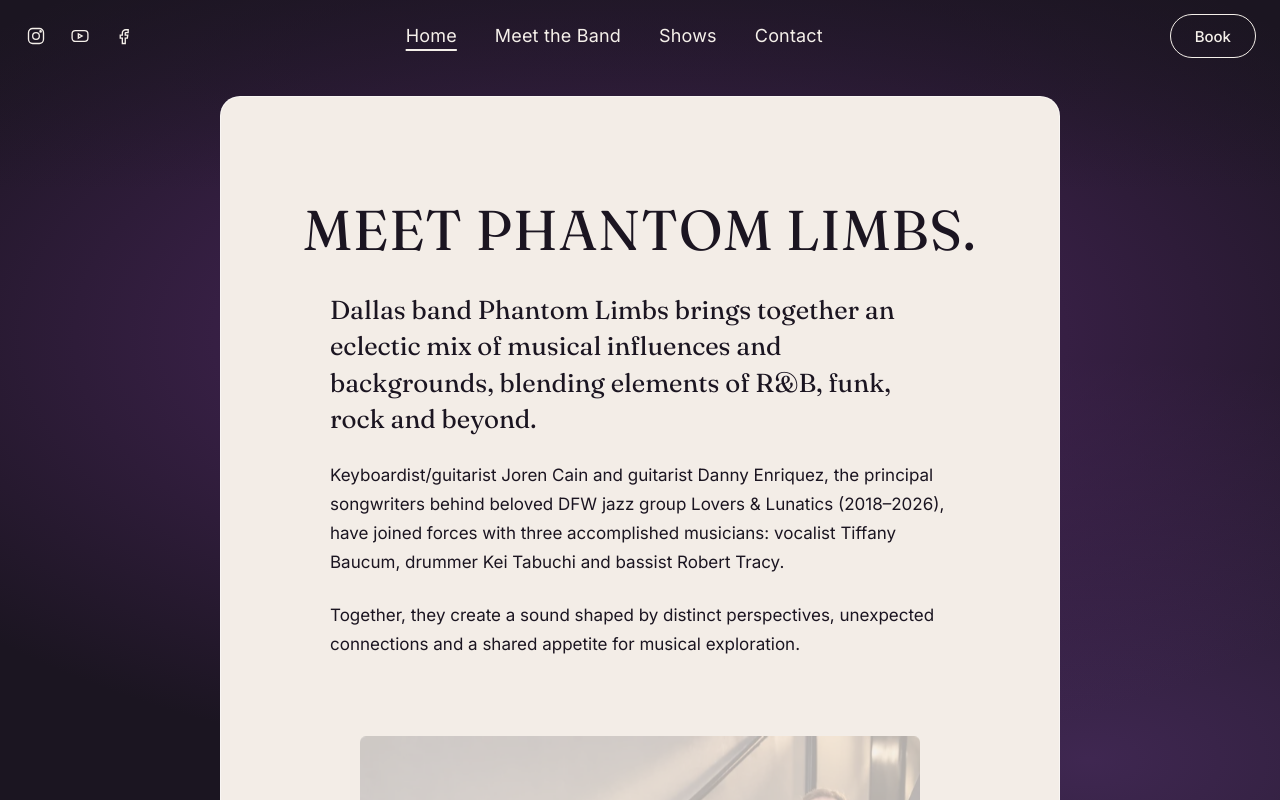
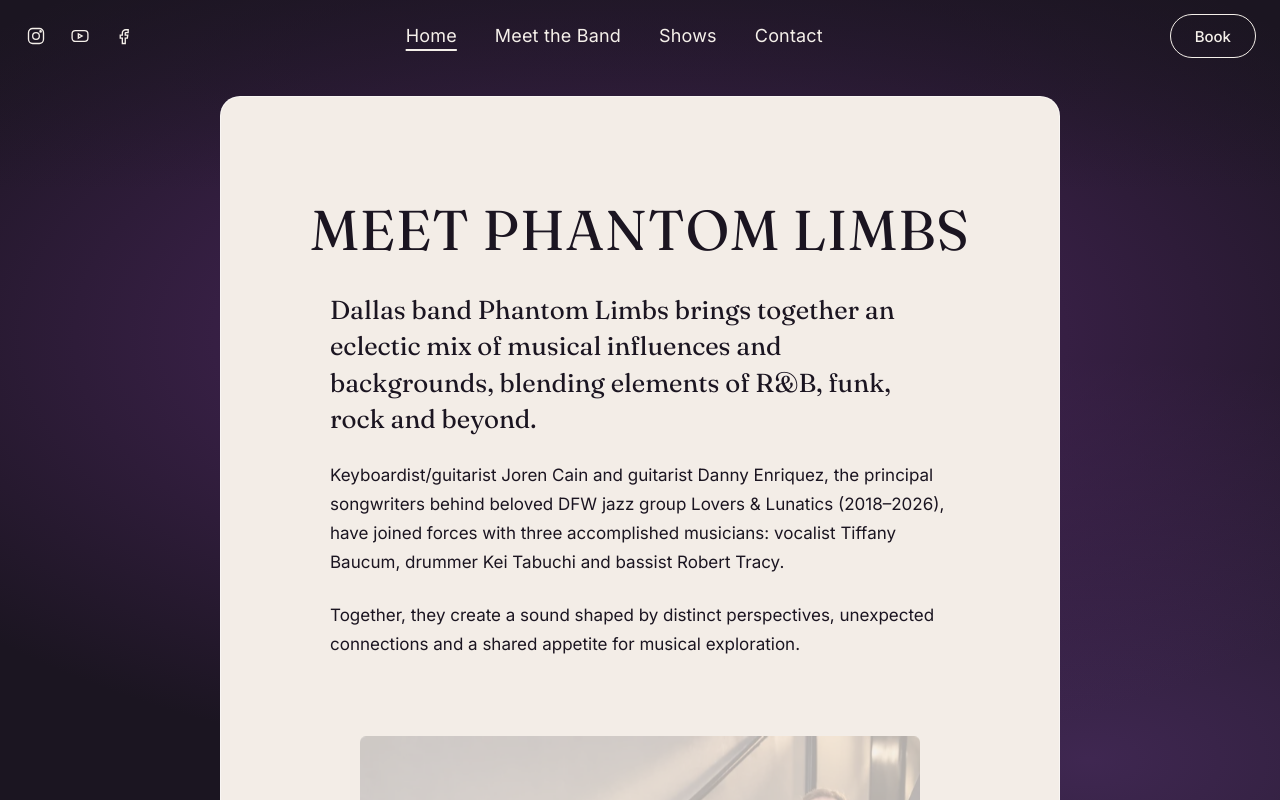
Before and after one commit to Cazador0/phantom-limbs, a plain HTML site: page index.html in a window 1280 px wide. Both pictures are taken after a click on the link "Meet the Band". Shown: the part 752-1552 px from the top of the page. Drawn offline with Linux system fonts and the light colour scheme.

Commit message:
Update title for Phantom Limbs section
Removed the period from the title of the Phantom Limbs section.

```diff
--- a/index.html
+++ b/index.html
@@ -117,7 +117,7 @@
 
   <section class="panel" id="band" aria-labelledby="h-band">
     <div class="column reveal">
-      <h2 class="title title--caps" id="h-band">MEET PHANTOM LIMBS.</h2>
+      <h2 class="title title--caps" id="h-band">MEET PHANTOM LIMBS</h2>
       <div class="prose">
         <p class="lede">Dallas band Phantom Limbs brings together an eclectic mix of musical influences and backgrounds, blending elements of R&amp;B, funk, rock and beyond.</p>
         <p>Keyboardist/guitarist Joren Cain and guitarist Danny Enriquez, the principal songwriters behind beloved DFW jazz group Lovers &amp; Lunatics (2018–2026), have joined forces with three accomplished musicians: vocalist Tiffany Baucum, drummer Kei Tabuchi and bassist Robert Tracy.</p>
```
